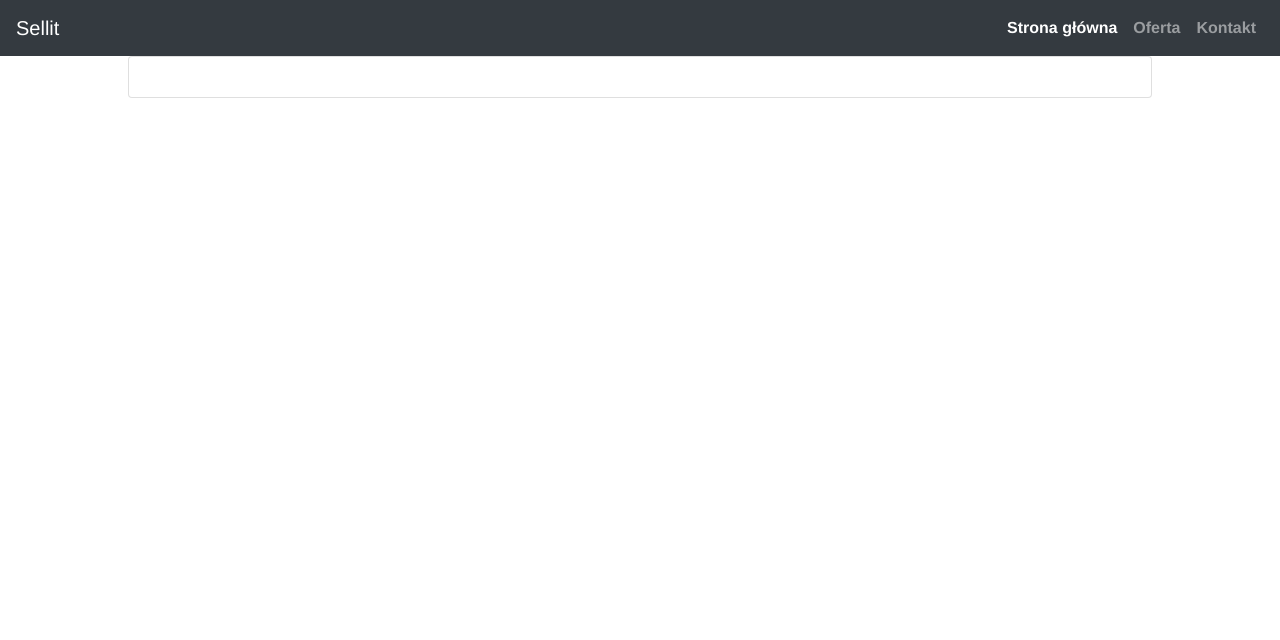
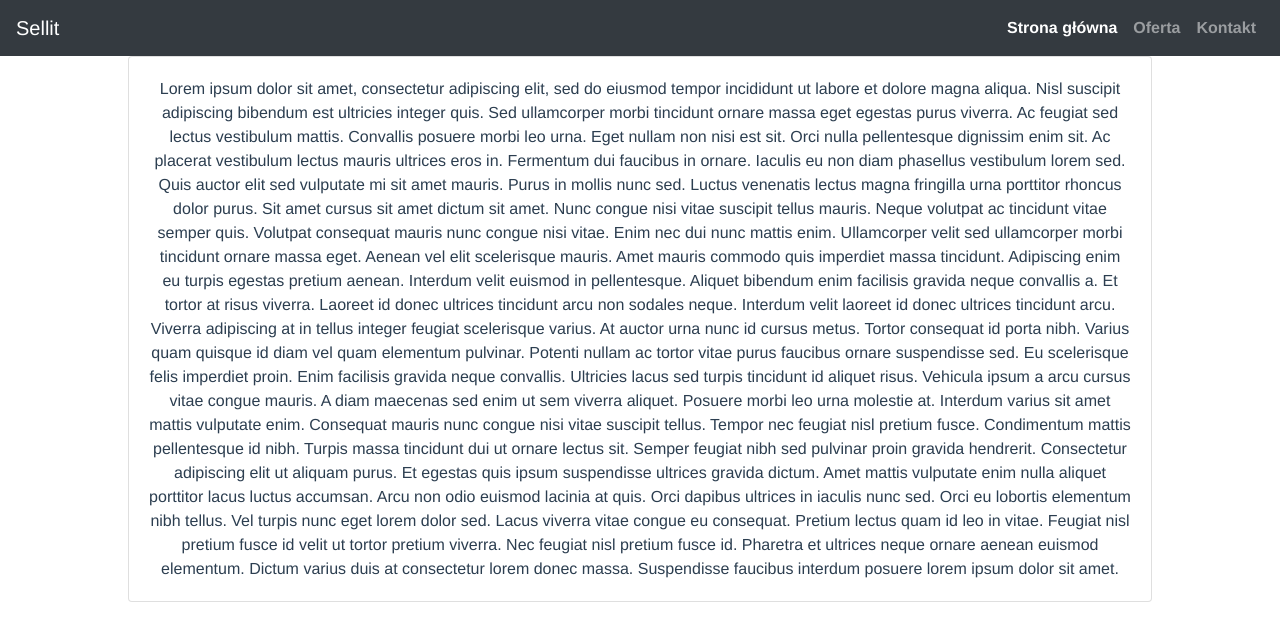
Before and after one commit to a-mizera/Zd, a Vue app in the folder zad1/: page /#/contact in a window 1280 px wide. Shown: the top 640 px of the page. Built offline with nearby package versions, Linux system fonts and the light colour scheme.

Commit message:
skonczona czesc zadania na galezi layout

```diff
--- a/zad1/src/App.vue
+++ b/zad1/src/App.vue
@@ -14,7 +14,7 @@
   </nav>
   <div class="card mx-auto" id="main">
     <div class="card-body">
-
+      <router-view/>
     </div>
   </div>
 </template>
--- a/zad1/src/router/index.js
+++ b/zad1/src/router/index.js
@@ -1,5 +1,6 @@
 import { createRouter, createWebHashHistory } from 'vue-router'
 import HomeView from '../views/HomeView.vue'
+import OfferView from '../views/OfferView.vue'
 
 const routes = [
   {
@@ -8,12 +9,17 @@ const routes = [
     component: HomeView
   },
   {
-    path: '/about',
-    name: 'about',
+    path: '/offer',
+    name: 'offer',
     // route level code-splitting
     // this generates a separate chunk (about.[hash].js) for this route
     // which is lazy-loaded when the route is visited.
-    component: () => import(/* webpackChunkName: "about" */ '../views/AboutView.vue')
+    component: OfferView
+  },
+  {
+    path:'/contact',
+    name:'contact',
+    component: OfferView
   }
 ]
 
--- a/zad1/src/views/HomeView.vue
+++ b/zad1/src/views/HomeView.vue
@@ -1,18 +1,5 @@
 <template>
   <div class="home">
-    <img alt="Vue logo" src="../assets/logo.png">
-    <HelloWorld msg="Welcome to Your Vue.js App"/>
+    <h1>Strona naszego sklepu</h1>
   </div>
 </template>
-
-<script>
-// @ is an alias to /src
-import HelloWorld from '@/components/HelloWorld.vue'
-
-export default {
-  name: 'HomeView',
-  components: {
-    HelloWorld
-  }
-}
-</script>
--- /dev/null
+++ b/zad1/src/views/OfferView.vue
@@ -0,0 +1,14 @@
+<template>
+    <div>
+        Lorem ipsum dolor sit amet, consectetur adipiscing elit, sed do eiusmod tempor incididunt ut labore et dolore magna aliqua. Nisl suscipit adipiscing bibendum est ultricies integer quis. Sed ullamcorper morbi tincidunt ornare massa eget egestas purus viverra. Ac feugiat sed lectus vestibulum mattis. Convallis posuere morbi leo urna. Eget nullam non nisi est sit. Orci nulla pellentesque dignissim enim sit. Ac placerat vestibulum lectus mauris ultrices eros in. Fermentum dui faucibus in ornare. Iaculis eu non diam phasellus vestibulum lorem sed. Quis auctor elit sed vulputate mi sit amet mauris. Purus in mollis nunc sed. Luctus venenatis lectus magna fringilla urna porttitor rhoncus dolor purus. Sit amet cursus sit amet dictum sit amet. Nunc congue nisi vitae suscipit tellus mauris. Neque volutpat ac tincidunt vitae semper quis. Volutpat consequat mauris nunc congue nisi vitae. Enim nec dui nunc mattis enim.
+
+Ullamcorper velit sed ullamcorper morbi tincidunt ornare massa eget. Aenean vel elit scelerisque mauris. Amet mauris commodo quis imperdiet massa tincidunt. Adipiscing enim eu turpis egestas pretium aenean. Interdum velit euismod in pellentesque. Aliquet bibendum enim facilisis gravida neque convallis a. Et tortor at risus viverra. Laoreet id donec ultrices tincidunt arcu non sodales neque. Interdum velit laoreet id donec ultrices tincidunt arcu. Viverra adipiscing at in tellus integer feugiat scelerisque varius. At auctor urna nunc id cursus metus. Tortor consequat id porta nibh.
+
+Varius quam quisque id diam vel quam elementum pulvinar. Potenti nullam ac tortor vitae purus faucibus ornare suspendisse sed. Eu scelerisque felis imperdiet proin. Enim facilisis gravida neque convallis. Ultricies lacus sed turpis tincidunt id aliquet risus. Vehicula ipsum a arcu cursus vitae congue mauris. A diam maecenas sed enim ut sem viverra aliquet. Posuere morbi leo urna molestie at. Interdum varius sit amet mattis vulputate enim. Consequat mauris nunc congue nisi vitae suscipit tellus. Tempor nec feugiat nisl pretium fusce. Condimentum mattis pellentesque id nibh. Turpis massa tincidunt dui ut ornare lectus sit. Semper feugiat nibh sed pulvinar proin gravida hendrerit.
+
+Consectetur adipiscing elit ut aliquam purus. Et egestas quis ipsum suspendisse ultrices gravida dictum. Amet mattis vulputate enim nulla aliquet porttitor lacus luctus accumsan. Arcu non odio euismod lacinia at quis. Orci dapibus ultrices in iaculis nunc sed. Orci eu lobortis elementum nibh tellus. Vel turpis nunc eget lorem dolor sed. Lacus viverra vitae congue eu consequat. Pretium lectus quam id leo in vitae. Feugiat nisl pretium fusce id velit ut tortor pretium viverra. Nec feugiat nisl pretium fusce id. Pharetra et ultrices neque ornare aenean euismod elementum. Dictum varius duis at consectetur lorem donec massa. Suspendisse faucibus interdum posuere lorem ipsum dolor sit amet.
+
+
+    </div>
+
+</template>
```
